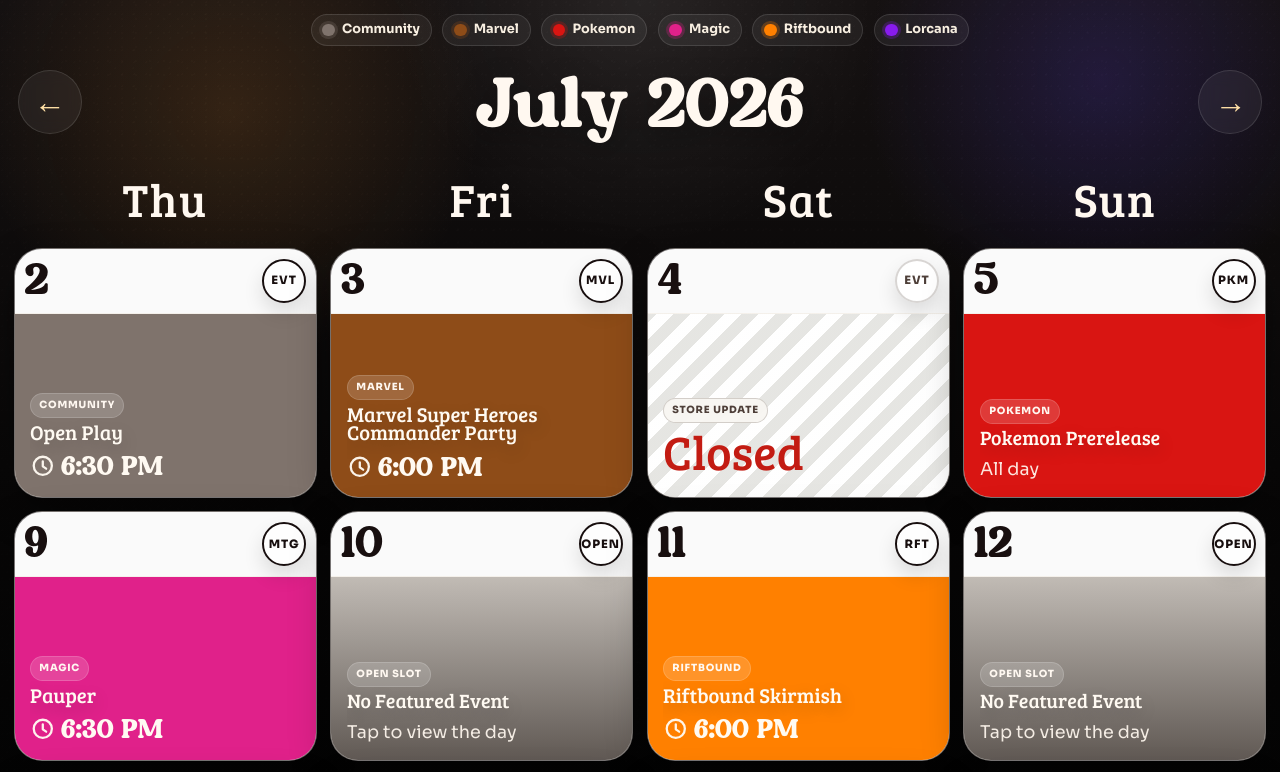
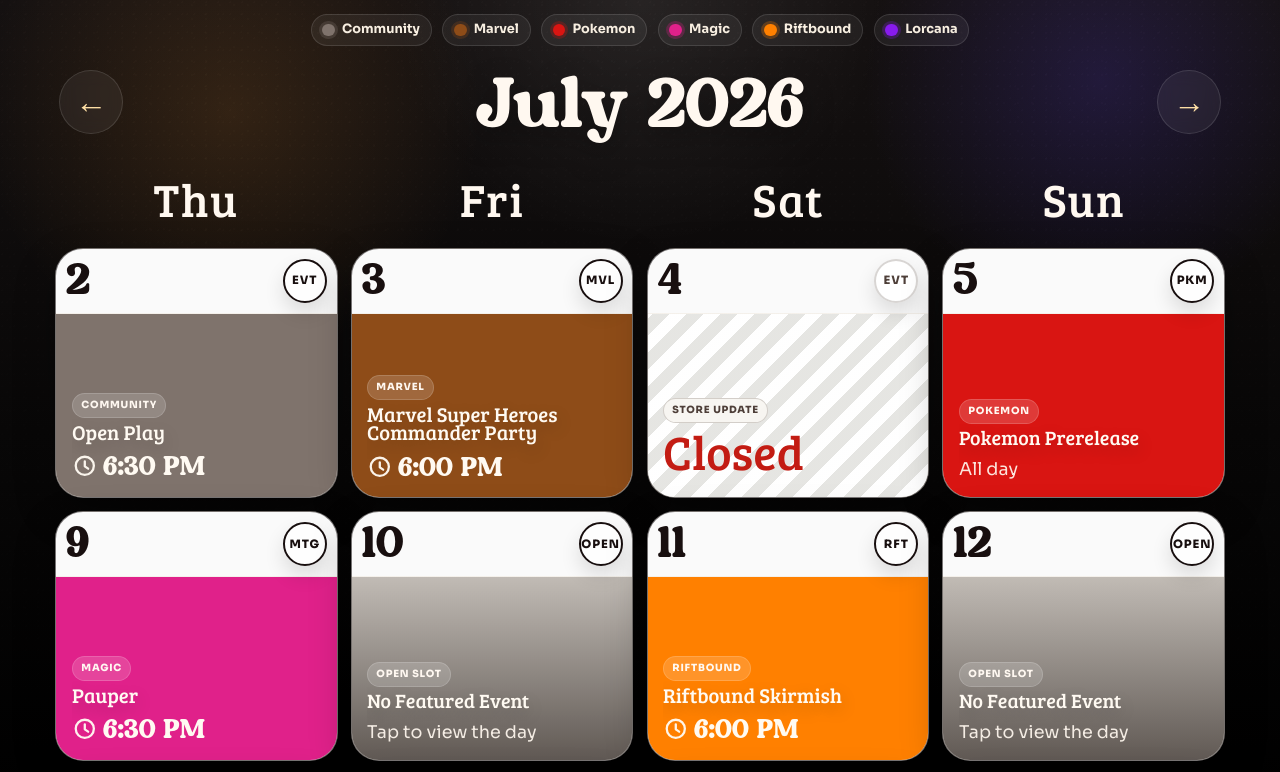
Before and after one commit to pandorasdeckbox/Custom-Google-Calendar, a Next.js app: page / in a window 1280 px wide. Shown: the top 772 px of the page. Built offline with nearby package versions, Linux system fonts and the light colour scheme; no server answers.

Commit message:
Nice now!

```diff
--- a/src/app/globals.css
+++ b/src/app/globals.css
@@ -49,14 +49,16 @@
   position: relative;
   min-height: 100vh;
   margin: 0;
-  background-color: var(--background);
+  background-color: #000;
   color: var(--foreground);
   font-family: var(--font-body), sans-serif;
   background-image:
     radial-gradient(circle at top, rgba(255, 255, 255, 0.08), transparent 24%),
     radial-gradient(circle at 18% 14%, rgba(255, 157, 54, 0.14), transparent 20%),
     radial-gradient(circle at 86% 10%, rgba(103, 73, 255, 0.18), transparent 18%),
-    linear-gradient(180deg, #151111 0%, #080707 58%, #040404 100%);
+    linear-gradient(180deg, #151111 0%, #080707 54%, #000000 100%);
+  background-repeat: no-repeat;
+  background-size: 100% 100vh, 100% 100vh, 100% 100vh, 100% 100vh;
 }
 
 body::before {
@@ -300,12 +302,12 @@
 }
 
 .calendar-cell[data-carousel-position="middle"] {
-  --tile-carousel-inline-start: 1.75rem;
+  --tile-carousel-inline-start: 0.5rem;
   --tile-carousel-inline-end: 1.3rem;
 }
 
 .calendar-cell[data-carousel-position="end"] {
-  --tile-carousel-inline-start: 1.75rem;
+  --tile-carousel-inline-start: 0.5rem;
   --tile-carousel-inline-end: 0;
   --tile-carousel-panel-inline-end: 0;
   --tile-overflow-inline-end: 0.65rem;
@@ -801,6 +803,20 @@
   }
 }
 
+@media (min-width: 1121px) {
+  .embed-page {
+    max-width: 1430px;
+    margin: 0 auto;
+    padding-left: 55px;
+    padding-right: 55px;
+  }
+
+  .calendar-shell {
+    padding-left: 0;
+    padding-right: 0;
+  }
+}
+
 @media (max-width: 900px) {
   .embed-page {
     width: 100%;
@@ -824,7 +840,10 @@
     font-size: 3.2rem;
   }
 
-  .weekday-strip,
+  .weekday-strip {
+    display: none;
+  }
+
   .calendar-row {
     grid-template-columns: repeat(2, minmax(0, 1fr));
   }
```
